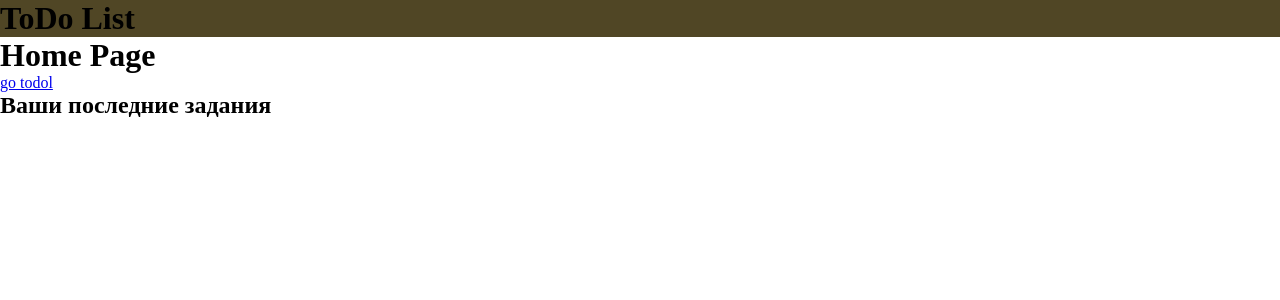
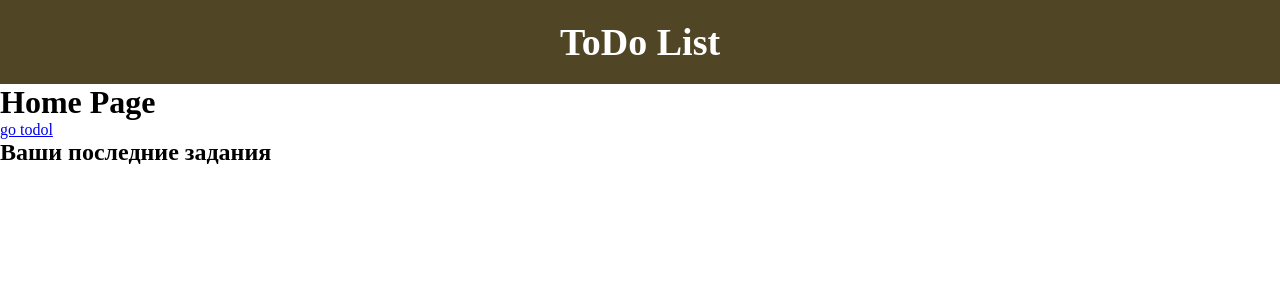
Before and after one commit to CkutlsGit/todol--vue-vuex, a Vue app in the folder todol/: page / in a window 1280 px wide. Shown: the top 300 px of the page. Built offline with nearby package versions, Linux system fonts and the light colour scheme.

Commit message:
style: add style for header

```diff
--- a/todol/src/pages/headerElement.vue
+++ b/todol/src/pages/headerElement.vue
@@ -13,5 +13,15 @@ export default {
 </script>
 
 <style scoped>
+.header__logo {
+  display: flex;
+  justify-content: center;
+  padding: 20px 40px;
+}
 
+.header__logo h1 {
+  font-size: 38px;
+  font-weight: 700;
+  color: #fff;
+}
 </style>
```
